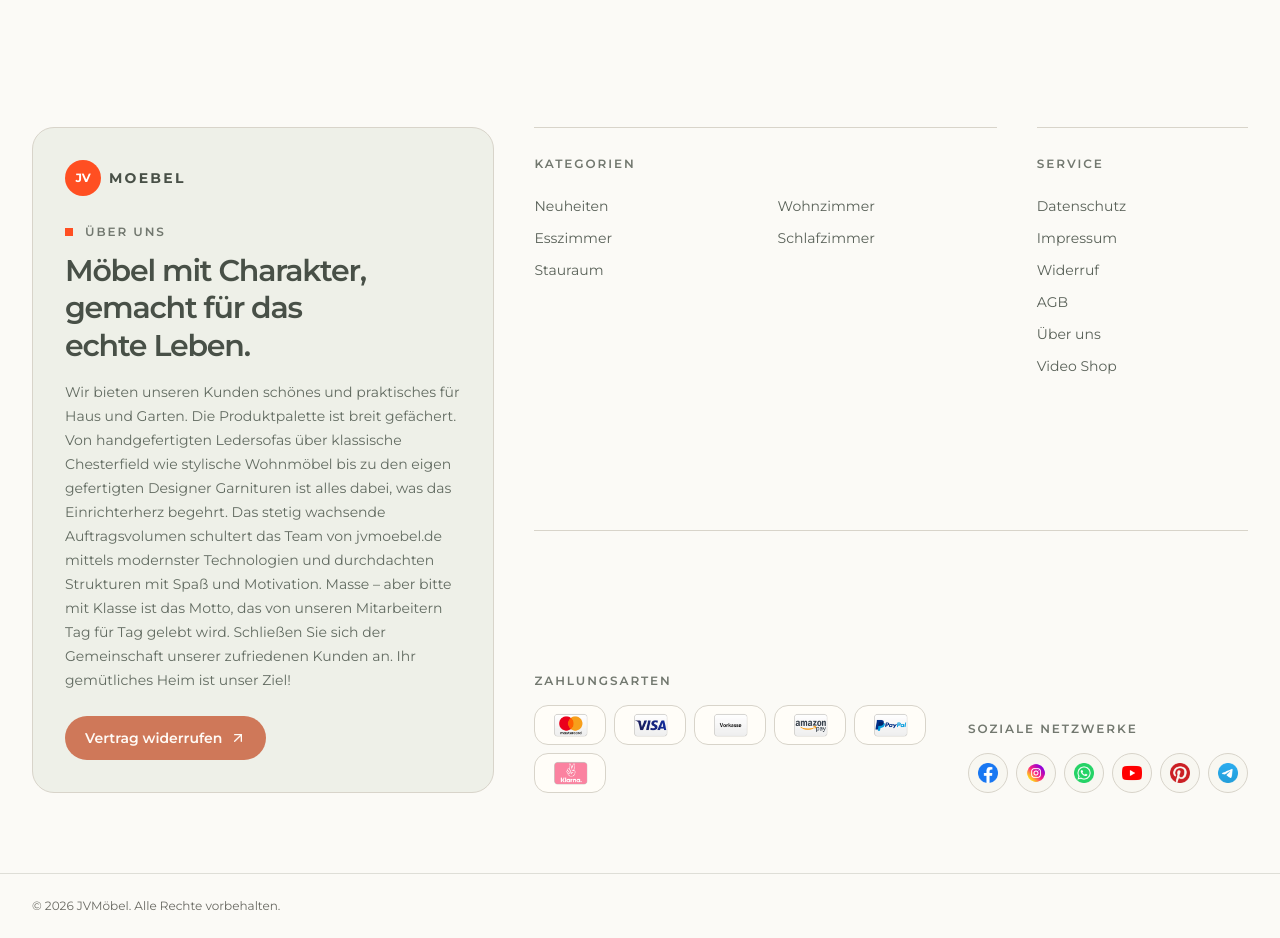
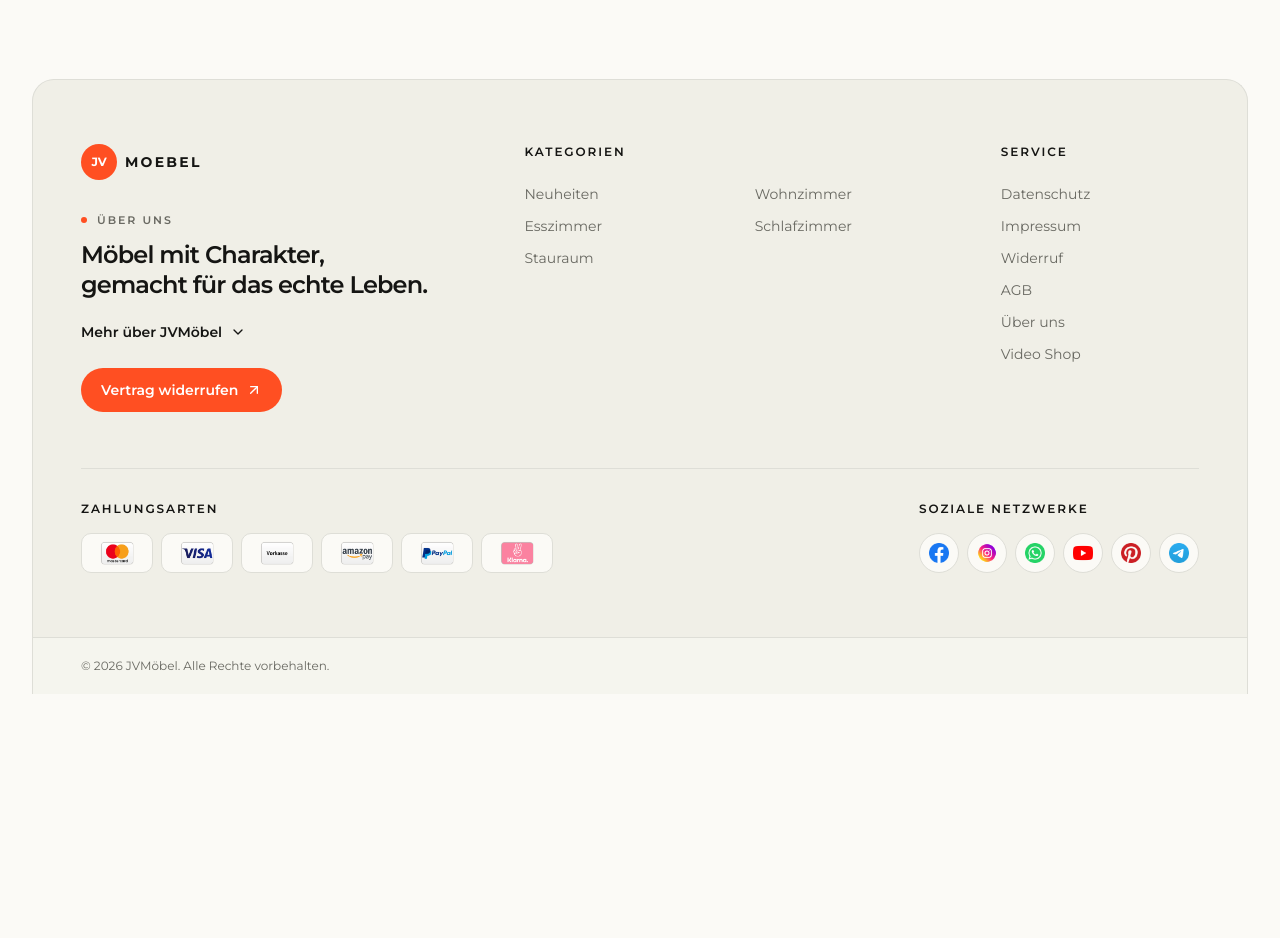
Before and after one commit to AutomatonSoft/jvmoebel-shopware-front, a Next.js app: page /ueber-uns in a window 1280 px wide. Shown: the part 2500-3438 px from the top of the page. After the commit the page ends 3194 px from the top, so only its background shows below. Built offline with nearby package versions, Linux system fonts and the light colour scheme; no server answers.

Commit message:
feat(storefront): redesign store footer

```diff
--- a/src/features/storefront-shell/components/contract-revocation-dialog.tsx
+++ b/src/features/storefront-shell/components/contract-revocation-dialog.tsx
@@ -38,7 +38,7 @@ export function ContractRevocationDialog({
 
   return (
     <Dialog.Root>
-      <Dialog.Trigger className="bg-footer-accent text-footer-on-accent hover:bg-footer-accent-hover focus-visible:ring-footer-accent/30 mt-6 inline-flex min-h-11 cursor-pointer items-center gap-2 rounded-full px-5 text-sm font-semibold transition-[background,transform] focus-visible:ring-3 focus-visible:outline-none motion-safe:active:translate-y-px">
+      <Dialog.Trigger className="mt-6 inline-flex min-h-11 cursor-pointer items-center gap-2 rounded-full bg-primary px-5 text-sm font-semibold text-primary-foreground transition-[background,transform] hover:bg-primary/90 focus-visible:ring-3 focus-visible:ring-ring/30 focus-visible:outline-none motion-safe:active:translate-y-px">
         {content.buttonLabel}
         <ArrowUpRight className="size-4" aria-hidden="true" />
       </Dialog.Trigger>
--- a/src/features/storefront-shell/components/footer-about.tsx
+++ b/src/features/storefront-shell/components/footer-about.tsx
@@ -1,3 +1,5 @@
+import { ChevronDown } from "lucide-react";
+
 import { ContractRevocationDialog } from "@/features/storefront-shell/components/contract-revocation-dialog";
 import { StoreLogo } from "@/features/storefront-shell/components/store-logo";
 import type { StorefrontBranding } from "@/features/storefront-shell/model/branding";
@@ -15,17 +17,26 @@ export function FooterAbout({
   revocation,
 }: FooterAboutProps) {
   return (
-    <section className="border-footer-border bg-footer-panel text-footer-foreground col-span-2 rounded-3xl border p-6 sm:p-8">
+    <section className="text-foreground">
       <StoreLogo branding={branding} variant="footer" />
-      <p className="text-footer-muted mt-7 flex items-center gap-3 text-xs font-semibold tracking-[0.16em] uppercase before:block before:size-2 before:bg-primary">
+      <p className="mt-8 flex items-center gap-2.5 text-[11px] font-semibold tracking-[0.18em] text-muted-foreground uppercase before:block before:size-1.5 before:rounded-full before:bg-primary">
         {content.eyebrow}
       </p>
-      <h2 className="mt-3 max-w-lg text-2xl leading-tight font-semibold tracking-[-0.04em] text-balance sm:text-3xl">
+      <h2 className="mt-3 max-w-md text-xl leading-tight font-semibold tracking-[-0.035em] text-balance sm:text-2xl">
         {content.title}
       </h2>
-      <p className="text-footer-body mt-4 max-w-2xl text-sm leading-6">
-        {content.description}
-      </p>
+      <details className="group mt-5 max-w-lg">
+        <summary className="inline-flex cursor-pointer list-none items-center gap-2 text-sm font-semibold underline decoration-transparent underline-offset-4 transition-colors hover:text-primary hover:decoration-current focus-visible:rounded-sm focus-visible:ring-2 focus-visible:ring-ring focus-visible:ring-offset-2 focus-visible:outline-none [&::-webkit-details-marker]:hidden">
+          Mehr über {branding.name}
+          <ChevronDown
+            aria-hidden="true"
+            className="size-4 transition-transform group-open:rotate-180"
+          />
+        </summary>
+        <p className="mt-4 text-sm leading-6 text-muted-foreground">
+          {content.description}
+        </p>
+      </details>
       {revocation.enabled && <ContractRevocationDialog content={revocation} />}
     </section>
   );
--- a/src/features/storefront-shell/components/footer-navigation.tsx
+++ b/src/features/storefront-shell/components/footer-navigation.tsx
@@ -23,17 +23,14 @@ export function FooterNavigation({
 
   return (
     <>
-      <nav
-        aria-label="Kategorien"
-        className="border-footer-border border-t pt-7 sm:col-span-2"
-      >
-        <h2 className="text-footer-muted text-xs font-semibold tracking-[0.16em] uppercase">
+      <nav aria-label="Kategorien" className="sm:col-span-2">
+        <h2 className="text-xs font-semibold tracking-[0.16em] uppercase">
           {headings.categories}
         </h2>
         <div className="mt-6 grid grid-cols-2 gap-x-6 gap-y-3">
           {footerNavigation.map((item) => (
             <Link
-              className="text-footer-link hover:text-footer-accent-hover w-fit text-sm leading-5 underline decoration-transparent underline-offset-4 transition-[color,text-decoration-color] hover:decoration-current"
+              className="w-fit text-sm leading-5 text-muted-foreground underline decoration-transparent underline-offset-4 transition-[color,text-decoration-color] hover:text-foreground hover:decoration-primary focus-visible:rounded-sm focus-visible:ring-2 focus-visible:ring-ring focus-visible:ring-offset-2 focus-visible:outline-none"
               href={item.href as Route}
               key={item.id}
             >
@@ -43,14 +40,14 @@ export function FooterNavigation({
         </div>
       </nav>
 
-      <nav aria-label="Service" className="border-footer-border border-t pt-7">
-        <h2 className="text-footer-muted text-xs font-semibold tracking-[0.16em] uppercase">
+      <nav aria-label="Service">
+        <h2 className="text-xs font-semibold tracking-[0.16em] uppercase">
           {headings.service}
         </h2>
         <div className="mt-6 flex flex-col gap-3">
           {serviceLinks.map((item) => (
             <Link
-              className="text-footer-link hover:text-footer-accent-hover w-fit text-sm leading-5 underline decoration-transparent underline-offset-4 transition-[color,text-decoration-color] hover:decoration-current"
+              className="w-fit text-sm leading-5 text-muted-foreground underline decoration-transparent underline-offset-4 transition-[color,text-decoration-color] hover:text-foreground hover:decoration-primary focus-visible:rounded-sm focus-visible:ring-2 focus-visible:ring-ring focus-visible:ring-offset-2 focus-visible:outline-none"
               href={item.href as Route}
               key={item.id}
             >
--- a/src/features/storefront-shell/components/footer-trust-section.tsx
+++ b/src/features/storefront-shell/components/footer-trust-section.tsx
@@ -15,11 +15,11 @@ export function FooterTrustSection({
   }
 
   return (
-    <div className="border-footer-border grid gap-8 border-t pt-7 sm:col-span-3 md:grid-cols-[minmax(0,1fr)_auto] md:items-end">
+    <div className="grid gap-8 md:grid-cols-[minmax(0,1fr)_auto] md:items-end">
       {paymentMethods.length > 0 && (
         <section aria-labelledby="payment-methods-heading">
           <h2
-            className="text-footer-muted text-xs font-semibold tracking-[0.16em] uppercase"
+            className="text-xs font-semibold tracking-[0.16em] uppercase"
             id="payment-methods-heading"
           >
             {headings.paymentMethods}
@@ -27,7 +27,7 @@ export function FooterTrustSection({
           <ul className="mt-4 flex flex-wrap gap-2">
             {paymentMethods.map(({ id, label, media }) => (
               <li
-                className="border-footer-border bg-footer-tile flex h-10 w-18 items-center justify-center rounded-xl border p-1.5"
+                className="flex h-10 w-18 items-center justify-center rounded-lg border bg-background p-1.5"
                 key={id}
               >
                 {/* CMS media hosts are resolved by Shopware at runtime. */}
@@ -49,7 +49,7 @@ export function FooterTrustSection({
       {socialLinks.length > 0 && (
         <section aria-labelledby="social-networks-heading">
           <h2
-            className="text-footer-muted text-xs font-semibold tracking-[0.16em] uppercase"
+            className="text-xs font-semibold tracking-[0.16em] uppercase"
             id="social-networks-heading"
           >
             {headings.socialLinks}
@@ -60,7 +60,7 @@ export function FooterTrustSection({
                 aria-label={
                   openInNewTab ? `${label} (öffnet in einem neuen Tab)` : label
                 }
-                className="border-footer-border bg-footer-control text-footer-foreground hover:border-footer-accent hover:bg-footer-control-hover hover:text-footer-accent-hover focus-visible:ring-footer-accent/30 flex size-10 items-center justify-center rounded-full border transition-[background,border-color,color,transform] focus-visible:ring-3 motion-safe:active:translate-y-px"
+                className="flex size-10 items-center justify-center rounded-full border bg-background transition-[background,border-color,transform] hover:border-primary hover:bg-primary/5 focus-visible:ring-2 focus-visible:ring-ring focus-visible:ring-offset-2 focus-visible:outline-none motion-safe:active:translate-y-px"
                 href={url}
                 key={id}
                 rel={openInNewTab ? "noreferrer" : undefined}
--- a/src/features/storefront-shell/components/store-footer.tsx
+++ b/src/features/storefront-shell/components/store-footer.tsx
@@ -20,34 +20,43 @@ export function StoreFooter({
   serviceNavigation,
 }: StoreFooterProps) {
   return (
-    <footer className="mt-auto bg-background">
-      <Container className="grid grid-cols-2 gap-x-5 gap-y-10 py-16 xl:grid-cols-5 xl:gap-10 xl:py-20">
+    <footer className="mt-auto bg-background pt-4 sm:pt-8">
+      <Container>
+        <div className="overflow-hidden rounded-t-3xl border-x border-t bg-secondary">
+          <div className="px-6 py-12 sm:px-10 sm:py-14 lg:px-12 lg:py-16">
+            <div className="grid gap-12 lg:grid-cols-[minmax(16rem,0.85fr)_minmax(0,1.65fr)] lg:gap-16 xl:gap-24">
               <FooterAbout
                 branding={branding}
                 content={content.about}
                 revocation={content.revocation}
               />
 
-        <div className="col-span-2 grid gap-x-10 gap-y-10 sm:grid-cols-3 xl:col-span-3">
+              <div className="grid gap-x-10 gap-y-10 sm:grid-cols-3">
                 <FooterNavigation
                   headings={content.headings}
                   footerNavigation={footerNavigation}
                   serviceNavigation={serviceNavigation}
                 />
+              </div>
+            </div>
+
+            <div className="mt-12 border-t pt-8 sm:mt-14">
               <FooterTrustSection
                 headings={content.headings}
                 paymentMethods={content.paymentMethods}
                 socialLinks={content.socialLinks}
               />
             </div>
-      </Container>
+          </div>
 
-      <Container className="border-t py-6 text-xs text-muted-foreground">
+          <div className="border-t bg-background/45 px-6 py-5 text-xs text-muted-foreground sm:px-10 lg:px-12">
             <span>
               {content.copyright
                 .replaceAll("{year}", String(new Date().getFullYear()))
                 .replaceAll("{storeName}", branding.name)}
             </span>
+          </div>
+        </div>
       </Container>
     </footer>
   );
```
Lines whose indentation alone changed are shown as unchanged.
